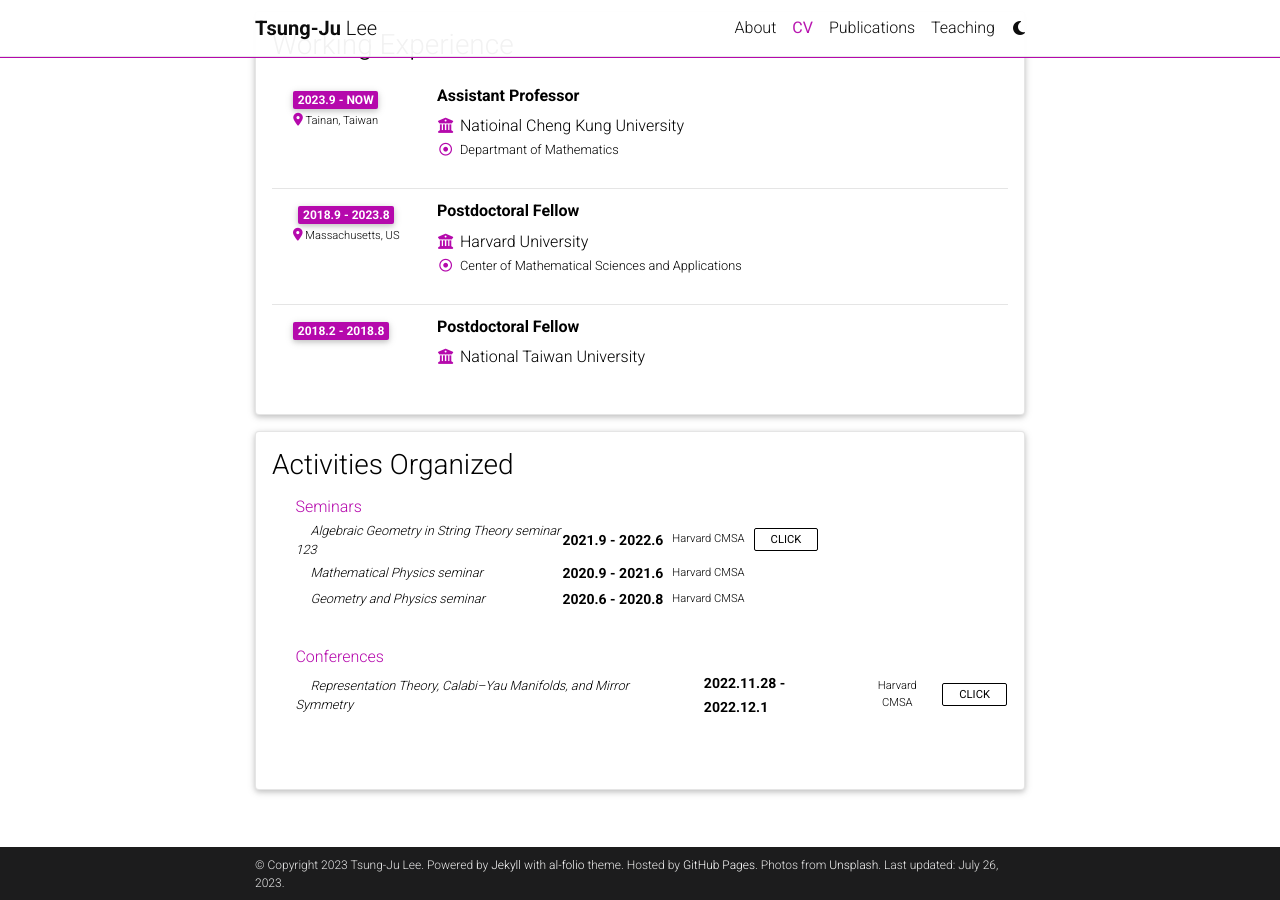
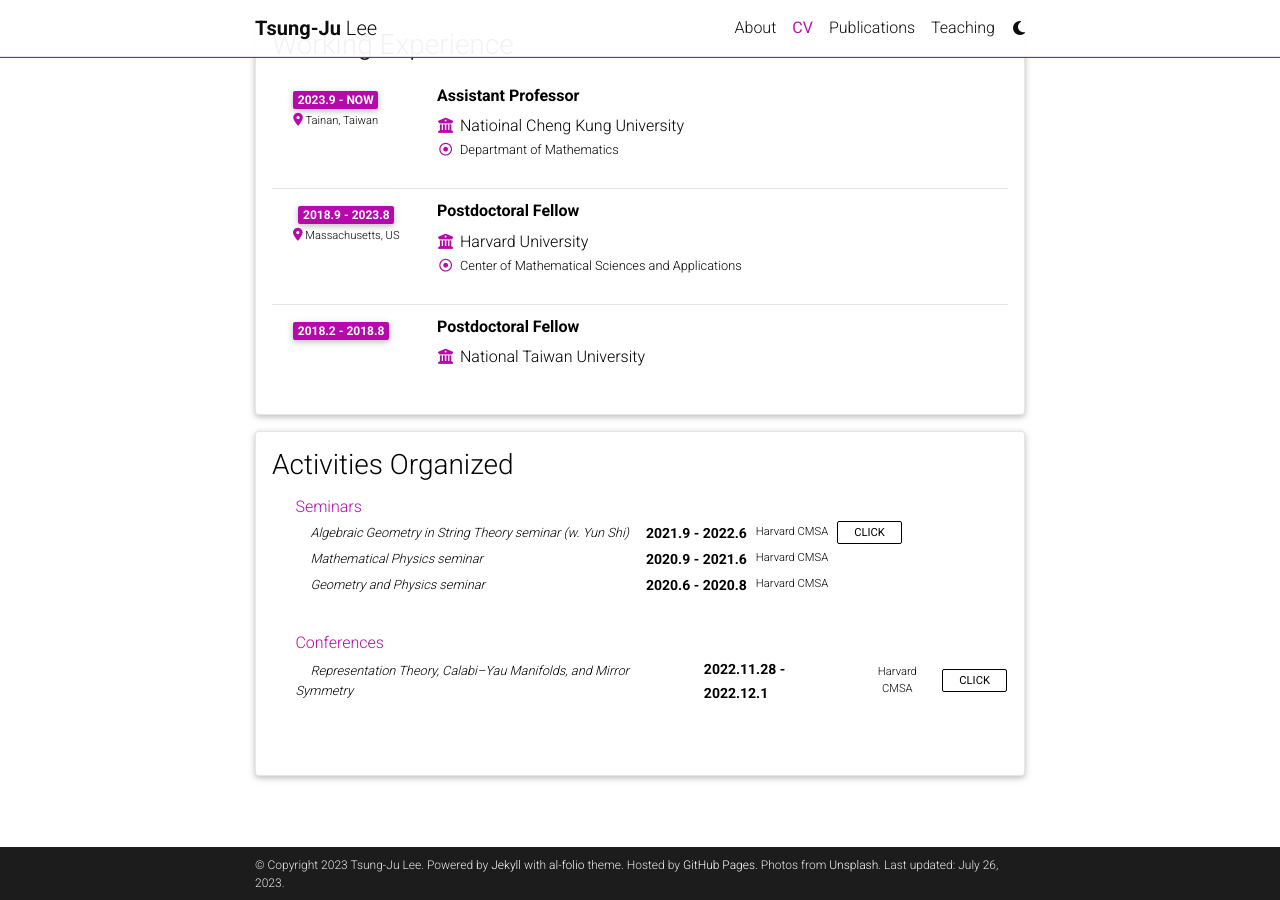
Before and after one commit to yusd24/yusd24.github.io-, a Jekyll site: the page built from _pages/cv.md, in a window 1280 px wide and 900 px high, scrolled down 948 px. Built offline with Jekyll 4.4.1, drawn with Linux system fonts in a browser that asks for light colours; comment, search, counter and statistics services are not loaded; a style sheet for code colours, icons or effects is not loaded.

Commit message:
Update cv.yml

```diff
--- a/_data/cv.yml
+++ b/_data/cv.yml
@@ -49,7 +49,7 @@
   contents:
     - category: Seminars
       items:
-      - name: Algebraic Geometry in String Theory seminar <br> 123
+      - name: Algebraic Geometry in String Theory seminar (w. Yun Shi)
         school: Harvard CMSA
         time: 2021.9 - 2022.6
         link: https://cmsa.fas.harvard.edu/event_category/algebraic-geometry-in-string-theory/
```
